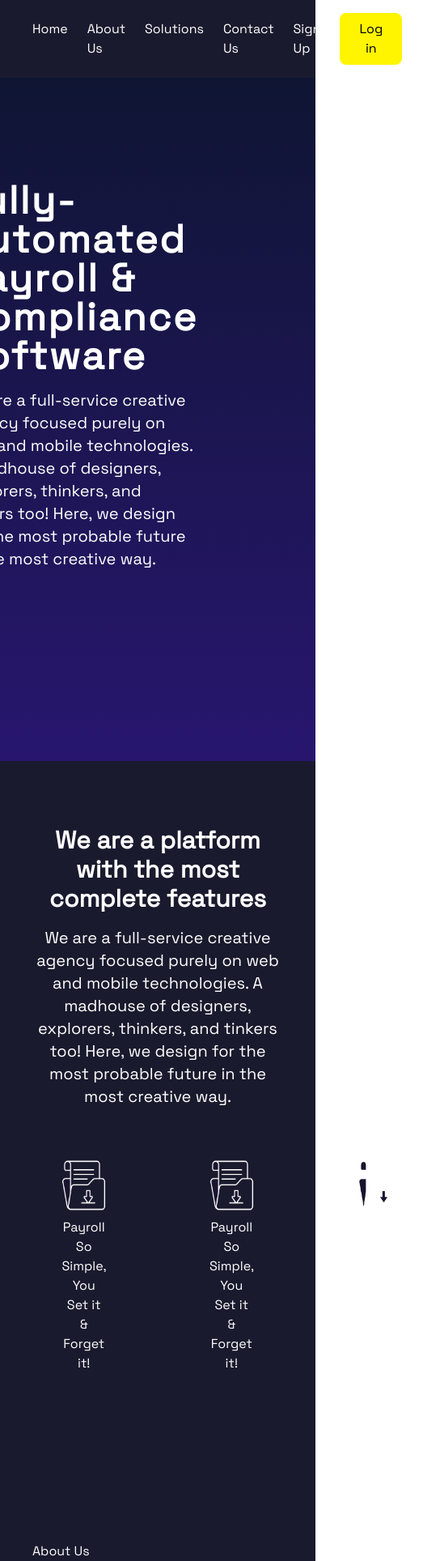
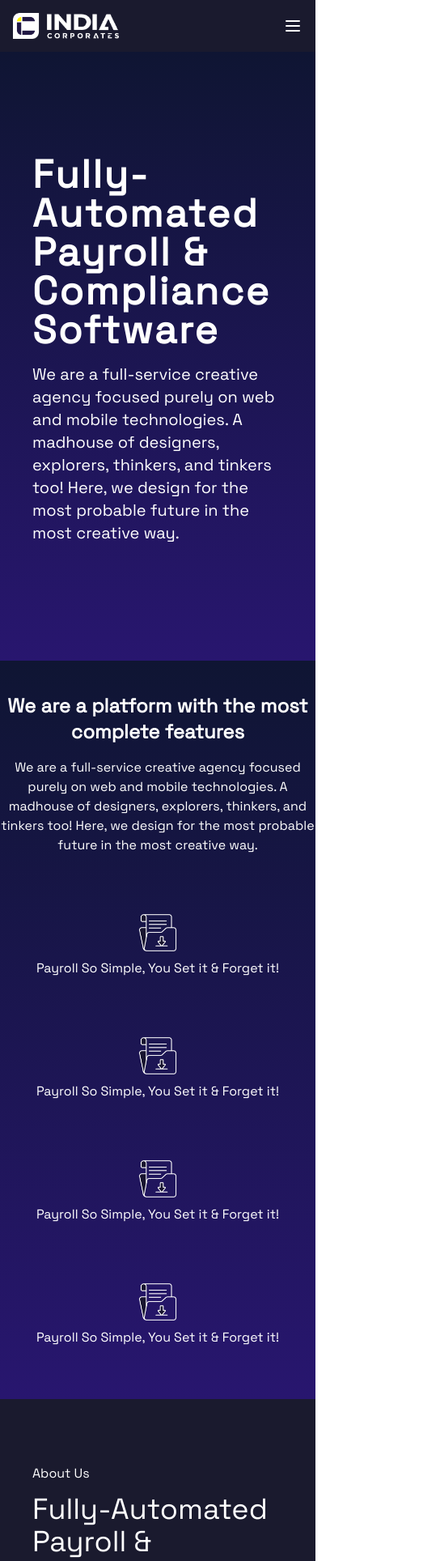
Before and after one commit to Jadhavvarun/Authentication, an Angular app: page / in a window 390 px wide. Shown: the top 1928 px of the page at 81% size, 544 px wide, since content can reach past the window. Built offline with nearby package versions, Linux system fonts and the light colour scheme.

Commit message:
home page

```diff
--- a/src/app/home/home.component.html
+++ b/src/app/home/home.component.html
@@ -1,7 +1,7 @@
 <div>
-  <div class="bg-gradient-to-b from-[#0F1533] to-[#28166F] h-screen">
-    <div class="flex">
-      <div class="w-1/2 flex flex-col justify-center items-center">
+  <div class="bg-gradient-to-b from-[#0F1533] to-[#28166F] h-auto">
+    <div class="md:flex">
+      <div class="md:w-1/2 w-full flex flex-col justify-center items-center">
         <div class="px-10 py-32">
           <h2 class="text-5xl tracking-wider font-semibold text-white">Fully-Automated Payroll & Compliance Software
           </h2>
@@ -10,56 +10,39 @@
             probable future in the most creative way.</p>
         </div>
       </div>
-      <div class="w-1/2">
+      <div class="md:w-1/2 hidden">
 
       </div>
     </div>
   </div>
-  <div class="h-auto bg-blue-1 px-10 py-20">
-    <h2 class="text-white font-semibold text-3xl text-center">We are a platform with the most<br />complete features
-    </h2>
-    <p class="text-white text-center py-4 text-xl">We are a full-service creative agency focused purely on web and
-      mobile technologies. A madhouse of designers, explorers, thinkers, and tinkers too! Here, we design for the most
-      probable future in the most creative way.</p>
-      <div class="flex justify-center items-center gap-8">
-        <div
-          class="w-full h-auto p-12 hover:bg-blue-2 duration-500 flex flex-col items-center justify-center rounded-lg"
-          [class.bg-blue-1]="selectedIndex === 0"
-          (click)="setSelectedIndex(0)"
-        >
-          <img src="../../assets/download-file.png" alt="download-file" class="h-16 w-16" />
+  <div class="h-auto py-10 md:py-20 bg-gradient-to-b from-[#0F1533] to-[#28166F]">
+    <div class="flex flex-col justify-center items-center">
+      <h2 class="text-center text-white text-2xl md:text-3xl font-semibold">We are a platform with the most<br />complete features</h2>
+      <p class="text-white text-center py-4 text-base md:text-xl">We are a full-service creative agency focused purely on web and mobile technologies. A madhouse of designers, explorers, thinkers, and tinkers too! Here, we design for the most probable future in the most creative way.</p>
+      <div class="grid grid-cols-1 md:grid-cols-2 lg:grid-cols-4 gap-6 mt-8">
+        <div class="w-full h-auto p-6 md:p-12 hover:bg-blue-2 duration-500 flex flex-col items-center justify-center rounded-lg" [class.bg-blue-1]="selectedIndex === 0" (click)="setSelectedIndex(0)">
+          <img src="../../assets/download-file.png" alt="download-file" class="h-12 md:h-16 w-12 md:w-16" />
           <p class="text-white text-center mt-2">Payroll So Simple, You Set it & Forget it!</p>
         </div>
-        <div
-          class="w-full h-auto p-12 hover:bg-blue-2 duration-500 flex flex-col items-center justify-center rounded-lg"
-          [class.bg-blue-1]="selectedIndex === 1"
-          (click)="setSelectedIndex(1)"
-        >
-          <img src="../../assets/download-file.png" alt="download-file" class="h-16 w-16" />
+        <div class="w-full h-auto p-6 md:p-12 hover:bg-blue-2 duration-500 flex flex-col items-center justify-center rounded-lg" [class.bg-blue-1]="selectedIndex === 1" (click)="setSelectedIndex(1)">
+          <img src="../../assets/download-file.png" alt="download-file" class="h-12 md:h-16 w-12 md:w-16" />
           <p class="text-white text-center mt-2">Payroll So Simple, You Set it & Forget it!</p>
         </div>
-        <div
-          class="w-full h-auto p-12 hover:bg-blue-2 duration-500 flex flex-col items-center justify-center rounded-lg"
-          [class.bg-blue-1]="selectedIndex === 2"
-          (click)="setSelectedIndex(2)"
-        >
-          <img src="../../assets/download-file.png" alt="download-file" class="h-16 w-16" />
+        <div class="w-full h-auto p-6 md:p-12 hover:bg-blue-2 duration-500 flex flex-col items-center justify-center rounded-lg" [class.bg-blue-1]="selectedIndex === 2" (click)="setSelectedIndex(2)">
+          <img src="../../assets/download-file.png" alt="download-file" class="h-12 md:h-16 w-12 md:w-16" />
           <p class="text-white text-center mt-2">Payroll So Simple, You Set it & Forget it!</p>
         </div>
-        <div
-          class="w-full h-auto p-12 hover:bg-blue-2 duration-500 flex flex-col items-center justify-center rounded-lg"
-          [class.bg-blue-1]="selectedIndex === 3"
-          (click)="setSelectedIndex(3)"
-        >
-          <img src="../../assets/download-file.png" alt="download-file" class="h-16 w-16" />
+        <div class="w-full h-auto p-6 md:p-12 hover:bg-blue-2 duration-500 flex flex-col items-center justify-center rounded-lg" [class.bg-blue-1]="selectedIndex === 3" (click)="setSelectedIndex(3)">
+          <img src="../../assets/download-file.png" alt="download-file" class="h-12 md:h-16 w-12 md:w-16" />
           <p class="text-white text-center mt-2">Payroll So Simple, You Set it & Forget it!</p>
         </div>
       </div>
+    </div>
   </div>
   <!-- about us -->
   <div class="h-auto bg-blue-1 px-10 py-20">
-    <div class="flex">
-      <div class="w-1/2">
+    <div class="md:flex">
+      <div class="md:w-1/2 w-full">
         <h2 class="text-white">About Us</h2>
         <h3 class="text-white text-4xl py-3">Fully-Automated Payroll & Compliance Software</h3>
         <p class="text-white mb-2">Payroll So Simple, You Set it & Forget it!</p>
@@ -71,7 +54,7 @@
           for the most probable future in the most creative way.</p>
         <button class="bg-yellow-1 px-6 py-2 mt-4 rounded-lg font-semibold text-base">Start Now → </button>
       </div>
-      <div class="w-1/2 mt-40 ml-20">
+      <div class="md:w-1/2 md:mt-40 md:ml-20 w-full">
         <img src="../../assets/box.png" alt="">
       </div>
     </div>
@@ -79,8 +62,8 @@
   <div class="h-auto bg-blue-1 px-10 py-20">
     <h2 class="text-white">About Us</h2>
     <h3 class="text-white text-4xl py-3">Fully-Automated Payroll & <br /> Compliance Software</h3>
-    <div class="flex">
-      <div class="w-1/2">
+    <div class="md:flex">
+      <div class="md:w-1/2 w-full">
         <img src="../../assets/car-1.png" alt="">
         <div class="flex justify-between">
           <div>
@@ -92,8 +75,8 @@
           </div>
         </div>
       </div>
-      <div class="w-1/2 px-20 py-8">
-        <div class="flex flex-col gap-4">
+      <div class="md:w-1/2 md:px-20 md:py-8 w-full">
+        <div class="md:flex flex-col gap-4">
           <div class="flex justify-between items-center">
             <div class="flex justify-start items-center">
               <img src="../../assets/question.png" alt="" />
@@ -163,15 +146,15 @@
           Start Now →
         </button>
       </div>
-      <div class="absolute bottom-0 right-0 p-8">
+      <div class="md:absolute bottom-0 right-0 p-8">
         <img src="../../assets/mail.png" alt="Image" class="h-48 w-auto" />
       </div>
     </div>
   </div>
   <div class="h-auto py-20 px-10 bg-blue-1">
     <h2 class="text-white mb-8">About Us</h2>
-    <div class="flex">
-      <div class="w-1/2">
+    <div class="md:flex">
+      <div class="md:w-1/2 w-full">
         <h3 class="text-white text-3xl">Invoice create that’s <br />Accurate & Always on Time</h3>
         <p class="mt-14 text-white">Invoice within 30 seconds Management</p>
         <p class="mt-4 text-white">Calculate & transfer accurate salaries, directly to the bank accounts of your
@@ -183,17 +166,17 @@
           <li class="text-white">Settle reimbursements immediately or with the monthly payroll</li>
         </ul>
       </div>
-      <div class="w-1/2">
+      <div class="md:w-1/2 w-full">
         <img src="../../assets/inv.png" alt="">
       </div>
     </div>
   </div>
   <div class="h-auto py-20 px-10 bg-blue-1">
-    <div class="flex">
-      <div class="w-1/2">
+    <div class="md:flex">
+      <div class="md:w-1/2 w-full">
         <img src="../../assets/inv.png" alt="">
       </div>
-      <div class="w-1/2">
+      <div class="md:w-1/2 w-full">
         <h3 class="text-white text-3xl">Share invoice instantly</h3>
         <p class="mt-14 text-white">Invoice within 30 seconds Management</p>
         <p class="mt-4 text-white">Calculate & transfer accurate salaries, directly to the bank accounts of your
@@ -208,8 +191,8 @@
     </div>
   </div>
   <div class="h-auto py-20 px-10 bg-blue-1">
-    <div class="flex">
-      <div class="w-1/2">
+    <div class="md:flex">
+      <div class="md:w-1/2 w-full">
         <h3 class="text-white text-3xl">Get paid online</h3>
         <p class="mt-14 text-white">Invoice within 30 seconds Management</p>
         <p class="mt-4 text-white">Calculate & transfer accurate salaries, directly to the bank accounts of your
@@ -221,17 +204,17 @@
           <li class="text-white">Settle reimbursements immediately or with the monthly payroll</li>
         </ul>
       </div>
-      <div class="w-1/2">
+      <div class="md:w-1/2 w-full">
         <img src="../../assets/inv.png" alt="">
       </div>
     </div>
   </div>
   <div class="h-auto py-20 px-10 bg-blue-1">
-    <div class="flex">
-      <div class="w-1/2">
+    <div class="md:flex">
+      <div class="md:w-1/2 w-full">
         <img src="../../assets/inv.png" alt="">
       </div>
-      <div class="w-1/2 mt-14">
+      <div class="md:w-1/2 md:mt-14">
         <h3 class="text-white text-2xl">GST Compliant</h3>
         <p class="mt-4 text-white">Calculate & transfer accurate salaries, directly to the bank accounts of your
           workforce with RazorpayX Payroll Software.</p>
@@ -244,14 +227,15 @@
       </div>
     </div>
   </div>
-  <div class="bg-blue-1 py-20 px-10">
-    <h2 class="text-start text-white text-3xl">Do you manage payroll for multiple customers?</h2>
-    <p class="text-white text-start py-6">Come join our Chartered Accountant Partner program</p>
-    <div class="flex items-center w-96 bg-transparent border border-blue-800 rounded-md">
+  <div class="bg-blue-1 py-8 px-4 md:py-16 md:px-6 lg:py-20 lg:px-10">
+    <h2 class="text-start text-white text-xl md:text-2xl lg:text-3xl">Do you manage payroll for multiple customers?</h2>
+    <p class="text-white text-start py-4 md:text-base">Come join our Chartered Accountant Partner program</p>
+    <div class="flex flex-col md:flex-row items-stretch md:w-96 bg-transparent border border-blue-800 rounded-md">
       <input type="email" placeholder="Email Address" class="flex-1 p-2 bg-transparent text-white outline-none" />
-      <button class="bg-yellow-1 px-4 py-2 rounded-md font-semibold text-base ml-2">
+      <button class="bg-yellow-1 px-4 py-2 rounded-md font-semibold text-base md:ml-2 md:mt-0 mt-2 w-full md:w-auto">
         Submit →
       </button>
     </div>
   </div>
+
 </div>
--- a/src/app/navbar/navbar.component.html
+++ b/src/app/navbar/navbar.component.html
@@ -1,11 +1,19 @@
-<nav class="bg-blue-1 px-10 py-4">
-    <div class="flex justify-between items-center">
+<nav class="bg-blue-1 px-4 py-4 md:px-10">
+    <div class="flex items-center justify-between">
       <div class="text-2xl font-semibold">
         <a routerLink="/" routerLinkActive="active">
-                <img src="../../assets/logo.png" alt="logo" class="">
+          <img src="../../assets/logo.png" alt="logo" class="h-8 md:h-auto">
         </a>
       </div>
-        <div class="flex items-center gap-6">
+      <div class="flex md:hidden">
+        <button class="text-white hover:text-yellow-1 focus:outline-none" (click)="toggleMenu()">
+          <svg class="h-6 w-6 fill-current" viewBox="0 0 24 24">
+            <path *ngIf="!showMenu" fill-rule="evenodd" d="M4 5h16a1 1 0 0 1 0 2H4a1 1 0 1 1 0-2zm0 6h16a1 1 0 0 1 0 2H4a1 1 0 0 1 0-2zm0 6h16a1 1 0 0 1 0 2H4a1 1 0 0 1 0-2z" />
+            <path *ngIf="showMenu" fill-rule="evenodd" d="M18.278 16.864a1 1 0 0 1-1.414 1.414l-4.829-4.828-4.828 4.828a1 1 0 0 1-1.414-1.414l4.828-4.829-4.828-4.828a1 1 0 0 1 1.414-1.414l4.829 4.828 4.828-4.828a1 1 0 1 1 1.414 1.414l-4.828 4.829 4.828 4.828z" />
+          </svg>
+        </button>
+      </div>
+      <div class="hidden md:flex items-center gap-6">
         <ul class="flex gap-6 text-white">
           <li class="hover:text-yellow-1 duration-400"><a routerLink="/" routerLinkActive="active">Home</a></li>
           <li class="hover:text-yellow-1 duration-400"><a routerLink="/about" routerLinkActive="active">About Us</a></li>
@@ -16,4 +24,13 @@
         <button class="bg-yellow-1 py-2 px-6 text-black rounded-lg">Log in</button>
       </div>
     </div>
+    <div class="md:hidden" *ngIf="showMenu">
+      <ul class="flex flex-col gap-4 mt-4 text-white">
+        <li class="hover:text-yellow-1 duration-400"><a routerLink="/" routerLinkActive="active">Home</a></li>
+        <li class="hover:text-yellow-1 duration-400"><a routerLink="/about" routerLinkActive="active">About Us</a></li>
+        <li class="hover:text-yellow-1 duration-400">Solutions</li>
+        <li class="hover:text-yellow-1 duration-400">Contact Us</li>
+        <li class="hover:text-yellow-1 duration-400">Sign Up</li>
+      </ul>
+    </div>
   </nav>
--- a/src/app/navbar/navbar.component.ts
+++ b/src/app/navbar/navbar.component.ts
@@ -1,13 +1,18 @@
 import { Component } from '@angular/core';
 import { RouterLink, RouterLinkActive } from '@angular/router';
+import { CommonModule } from '@angular/common';
 
 @Component({
   selector: 'app-navbar',
   standalone: true,
-  imports: [RouterLink, RouterLinkActive],
+  imports: [RouterLink, RouterLinkActive, CommonModule],
   templateUrl: './navbar.component.html',
-  styleUrl: './navbar.component.css'
+  styleUrls: ['./navbar.component.css']
 })
 export class NavbarComponent {
+  showMenu = false;
 
+  toggleMenu() {
+    this.showMenu = !this.showMenu;
+  }
 }
--- a/src/index.html
+++ b/src/index.html
@@ -2,7 +2,7 @@
 <html lang="en">
 <head>
   <meta charset="utf-8">
-  <title>NewsApp</title>
+  <title>India- corporates</title>
   <base href="/">
   <meta name="viewport" content="width=device-width, initial-scale=1">
   <link rel="icon" type="image/x-icon" href="favicon.ico">
```
Lines whose indentation alone changed are shown as unchanged.
